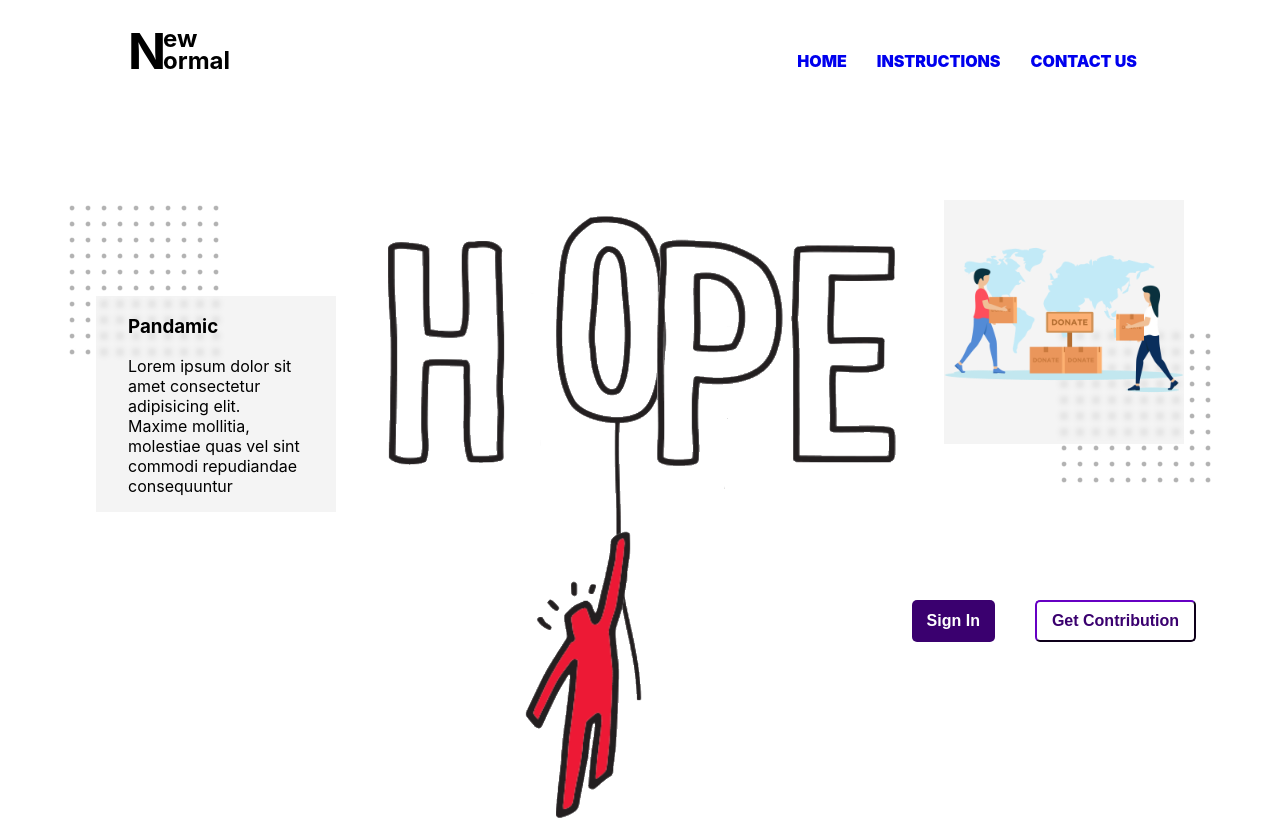
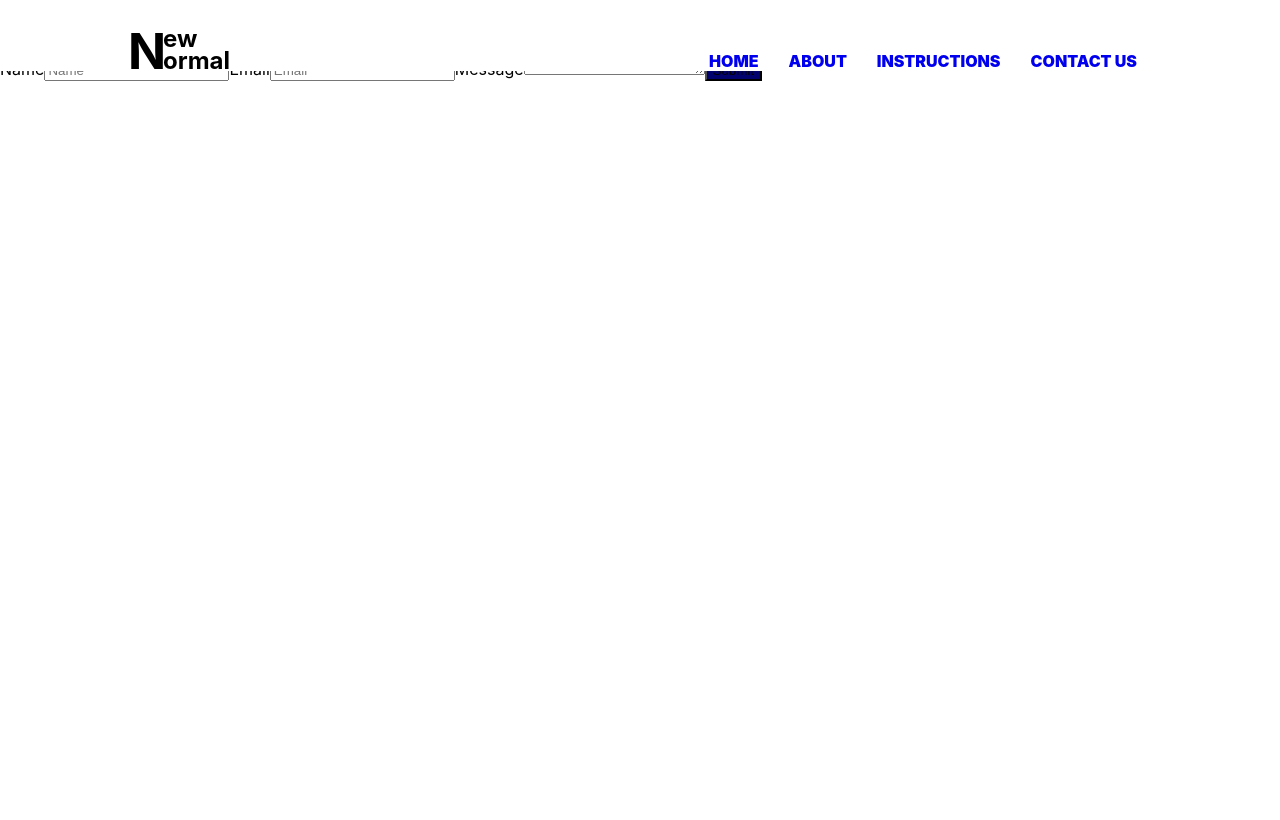
Before and after one commit to RitikaShrestha-me/Hack36-BunnyFluff, a React (Create React App) app: page /Contact in a window 1280 px wide. Shown: the top 820 px of the page. Built offline with nearby package versions, Linux system fonts and the light colour scheme.

Commit message:
contact and routing

```diff
--- a/package.json
+++ b/package.json
@@ -7,6 +7,7 @@
     "@testing-library/react": "^11.1.0",
     "@testing-library/user-event": "^12.1.10",
     "bootstrap": "^4.6.0",
+    "firebase": "^8.3.3",
     "prop-types": "^15.7.2",
     "react": "^17.0.2",
     "react-bootstrap": "^1.5.2",
--- a/src/App.js
+++ b/src/App.js
@@ -1,37 +1,39 @@
 import React from "react";
 import './App.scss';
+import './components/login/style.scss'
 import Navbar from './components/Navbar'
 import Home from './components/Home'
 import Contact from './components/Contact'
 // import { Login , Register } from "./components/login/index"
 import Apps from "./components/login/log&reg"
+// import logreg from "./components/login/log&reg"
 // import Hero from "./components/Hero"
-// import {BrowserRouter as Router, Route, Switch } from 'react-router-dom'
+import {BrowserRouter as Router, Route, Switch } from 'react-router-dom'
 
 function App() {
 
   return (
-  //  <Router>
+   <Router>
    <div className="App">
       <Navbar/>
       <div className="contents">
-        <Home/>
+        {/* <Home/>
         <Apps/>
-        <Contact/>
-        {/* <Switch>
+        <Contact/> */}
+        <Switch>
           <Route exact path="/">
             <Home/>
           </Route>
           <Route exact path="/Apps">
-            <Apps/>
+          <Apps />
           </Route>
           <Route exact path="/Contact">
             <Contact/>
           </Route>
-        </Switch>  */}
+        </Switch>
       </div>
     </div>
-    /* </Router> */
+     </Router>
   );
 }
 
--- a/src/App.scss
+++ b/src/App.scss
@@ -193,43 +193,44 @@
 @import url("https://fonts.googleapis.com/css?family=Open+Sans&display=swap");
 
 .Apps {
-  // text-align: center;
+  text-align: center;
   display: flex;
-  // margin: auto;
-  // justify-content: center;
-  // align-items: center;
-  // font-family: "Open Sans", sans-serif;
+  margin: auto;
+  padding-left: 50% ;
+  justify-content: center;
+  align-items: center;
+  font-family: "Open Sans", sans-serif;
 }
 
-// .App-logo {
-//   animation: App-logo-spin infinite 20s linear;
-//   height: 40vmin;
-//   pointer-events: none;
-// }
+.Apps-logo {
+  animation: App-logo-spin infinite 20s linear;
+  height: 40vmin;
+  pointer-events: none;
+}
 
-// .App-header {
-//   background-color: #282c34;
-//   min-height: 100vh;
-//   display: flex;
-//   flex-direction: column;
-//   align-items: center;
-//   justify-content: center;
-//   font-size: calc(10px + 2vmin);
-//   color: white;
-// }
+.Apps-header {
+  background-color: #282c34;
+  min-height: 100vh;
+  display: flex;
+  flex-direction: column;
+  align-items: center;
+  justify-content: center;
+  font-size: calc(10px + 2vmin);
+  color: white;
+}
 
-// .App-link {
-//   color: #61dafb;
-// }
+.Apps-link {
+  color: #3a006f;
+}
 
-// @keyframes App-logo-spin {
-//   from {
-//     transform: rotate(0deg);
-//   }
-//   to {
-//     transform: rotate(360deg);
-//   }
-// }
+@keyframes App-logo-spin {
+  from {
+    transform: rotate(0deg);
+  }
+  to {
+    transform: rotate(360deg);
+  }
+}
 
 //Login Main Container
 .login {
@@ -262,9 +263,10 @@
     flex-direction: column;
     justify-content: center;
     height: 90%;
-    background-color: #3498db;
+    background-color: #3a006f;
     width: 100%;
     position: absolute;
+    padding-left: 12em;
     right: -34%;
     border-radius: 6px;
     z-index: 1;
@@ -282,6 +284,7 @@
     &.left {
       right: 40%;
       align-items: flex-start;
+      padding-right: 12em;
       &:hover {
         right: 45%;
       }
@@ -302,7 +305,7 @@
   font-size: 21px;
   padding: 5px 20px;
   border: 0;
-  background-color: #3498db;
+  background-color: #3a006f;
   color: #fff;
   border-radius: 3px;
   transition: all 250ms ease-in-out;
--- a/src/components/Contact.js
+++ b/src/components/Contact.js
@@ -1,7 +1,74 @@
+import React, { useState } from "react";
+import "../App.scss";
+import { db } from "../firebase";
+
 const Contact = () => {
-    return (
-        <div></div>
-     );
-}
+  const [name, setName] = useState("");
+  const [email, setEmail] = useState("");
+  const [message, setMessage] = useState("");
+
+  const [loader, setLoader] = useState(false);
+
+  const handleSubmit = (e) => {
+    e.preventDefault();
+    setLoader(true);
+
+    db.collection("contacts")
+      .add({
+        name: name,
+        email: email,
+        message: message,
+      })
+      .then(() => {
+        setLoader(false);
+        alert("Your message has been submitted👍");
+      })
+      .catch((error) => {
+        alert(error.message);
+        setLoader(false);
+      });
+
+    setName("");
+    setEmail("");
+    setMessage("");
+  };
+
+  return (
+    <div class="basebox">
+    <form className="form" onSubmit={handleSubmit}>
+      <h1>Contact Us </h1>
+
+      <label>Name</label>
+      <input
+        placeholder="Name"
+        value={name}
+        onChange={(e) => setName(e.target.value)}
+      />
+
+      <label>Email</label>
+      <input
+        placeholder="Email"
+        value={email}
+        onChange={(e) => setEmail(e.target.value)}
+      />
+
+      <label>Message</label>
+      <textarea
+        placeholder="Message"
+        value={message}
+        onChange={(e) => setMessage(e.target.value)}
+      ></textarea>
+
+      <button
+        type="submit"
+        style={{ background: loader ? "#ccc" : " rgb(2, 2, 110)" }}
+      >
+        Submit
+      </button>
+    </form>
+    </div>
+  );
+
+};
 
 export default Contact;
--- a/src/components/Hero.js
+++ b/src/components/Hero.js
@@ -3,6 +3,7 @@ import hopeO from '../assets/hope-o.png';
 import dot from '../assets/dot.png'
 import help from '../assets/help.png'
 import React, { useState, useEffect } from "react";
+import { Link } from 'react-router-dom';
 
 const Hero = () => {
     const [offsetY, setOffsetY] = useState(0);
@@ -20,10 +21,10 @@ const Hero = () => {
             <div className='hope'>
                 <img src={dot} alt="dot" className="dot-left" />
                 <div className="dot-left-content">
-                    <h3>Pandamic</h3>
-                    <p>
-                        Lorem ipsum dolor sit amet consectetur adipisicing elit. Maxime mollitia,
-                        molestiae quas vel sint commodi repudiandae consequuntur
+                    <h3>Life in Pandemic</h3>
+                    <p class="herocontent">
+                        <i>"More the Support, Better the Strength" </i>to fight and stand. Lets Unite to be a support in this era
+                        of Pandemic for every individual who's in need. And be a <b>Hero</b>. A Hope and a casue for the people.
                     </p>
                 </div>
                 <img src={dot} alt="dot" className="dot-right" />
@@ -34,19 +35,22 @@ const Hero = () => {
                 <img alt='Hope' style={{ transform: `translateY(min(${offsetY * 0.9}px,660px))` }} className='hope-o' src={hopeO} />
             </div>
             <div className="home-buttons">
-                <button onClick={() => window.location.href = '/Login'} className="home-buttons-button" style={{
+
+                <button className="home-buttons-button" style={{
                     border: 'none',
                     color: 'white',
                     backgroundColor: '#3a006f',
-                }}>
-                    Sign In
+                }} >
+                   <Link to = '/Apps'> Sign In </Link>
+
                 </button>
-                <button onClick={() => window.location.href = '/Register'} className="home-buttons-button" style={{
+
+                <button className="home-buttons-button" style={{
                     borderColor: '#3a006f',
                     color: '#3a006f',
                     backgroundColor: 'inherit',
                 }}>
-                    Get Contribution
+                    <Link to = '/Apps'> Get Contribution</Link>
                 </button>
             </div>
         </div>
--- a/src/components/Navbar.js
+++ b/src/components/Navbar.js
@@ -8,6 +8,7 @@ const Navbar = () => {
             </div>
             <div className="navbar-links">
                 <a className="navbar-links-link" href="/">HOME</a><br/>
+                <a className="navbar-links-link" href="/">ABOUT</a><br/>
                 <a className="navbar-links-link" href="/Instructions">INSTRUCTIONS</a><br/>
                 <a className="navbar-links-link" href="/Contact">CONTACT US</a><br/>
             </div>
--- a/src/components/login/log&reg.jsx
+++ b/src/components/login/log&reg.jsx
@@ -1,6 +1,7 @@
 import React from "react";
-import "../../App.scss";
+import "./style.scss";
 import { Login, Register } from "./index";
+
 
 class Apps extends React.Component {
     constructor(props) {
--- a/src/components/login/style.scss
+++ b/src/components/login/style.scss
@@ -1,3 +1,8 @@
+*{
+  justify-content: center;
+  margin: auto;
+}
+
 .base-container {
   width: 100%;
   display: flex;
@@ -49,13 +54,13 @@
           margin-bottom: 31px;
           transition: all 250ms ease-in-out;
           &:hover {
-            //background-color: #ffffff;
-            //box-shadow: 0px 0px 14px 0.3px #0e81ce96;
+            background-color: #ffffff;
+            box-shadow: 0px 0px 14px 0.3px #3a006f;
           }
 
           &:focus {
             outline: none;
-            box-shadow: 0px 0px 12px 0.8px #3474dbb2;
+            box-shadow: 0px 0px 12px 0.8px #3a006f;
           }
         }
       }
@@ -63,6 +68,6 @@
   }
 
   .footer {
-    margin-top: 3em;
+    margin-top: 1em;
   }
 }
--- /dev/null
+++ b/src/firebase.js
@@ -0,0 +1,15 @@
+import firebase from "firebase";
+
+var firebaseApp = firebase.initializeApp({
+      apiKey: "AIzaSyBmMfc81y2fwgEYBYbJgWCTdIfa58P8468",
+      authDomain: "contact-78413.firebaseapp.com",
+      databaseURL: "https://contact-78413-default-rtdb.firebaseio.com",
+      projectId: "contact-78413",
+      storageBucket: "contact-78413.appspot.com",
+      messagingSenderId: "191691631674",
+      appId: "1:191691631674:web:85da0ab6ca9bf01e0bd903"
+});
+
+var db = firebaseApp.firestore();
+
+export { db };
```
Also changed, not shown: 1 other file (tests, documents, lock files or other folders).
